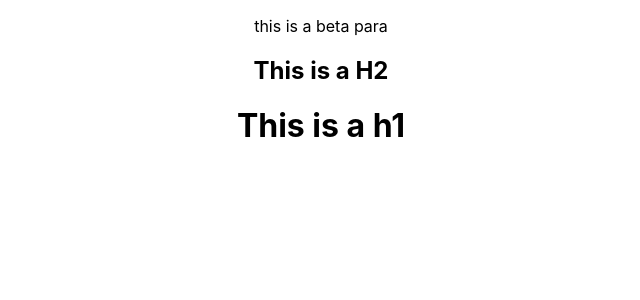
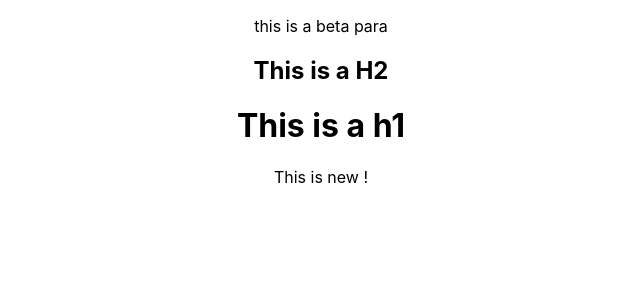
Before and after one commit to davewar/github-testing, a React (Create React App) app: page / in a window 1280 px wide. Shown: the top 300 px of the page, without its empty margins (319-959 px from the left). Built offline with nearby package versions, Linux system fonts and the light colour scheme.

Commit message:
this is new

```diff
--- a/src/App.js
+++ b/src/App.js
@@ -7,6 +7,7 @@ function App() {
 			<p>this is a beta para</p>
 			<h2>This is a H2</h2>
 			<h1>This is a h1</h1>
+			<p>This is new !</p>
 		</div>
 	);
 }
```
